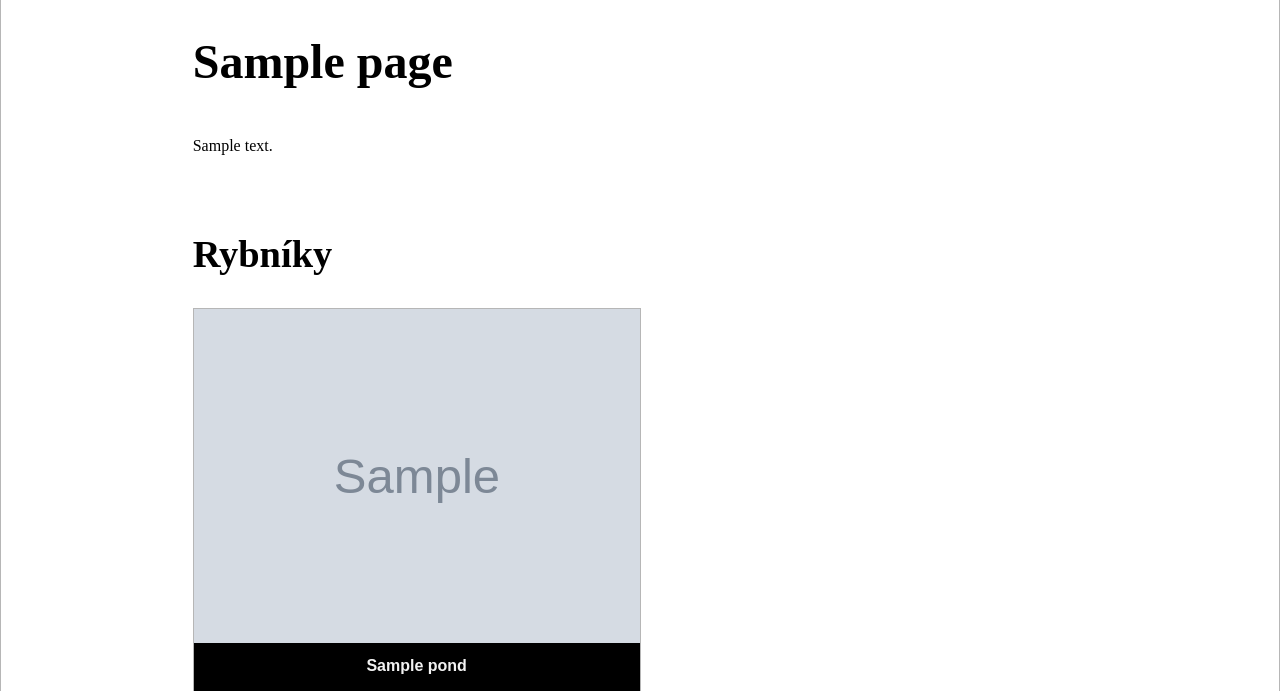
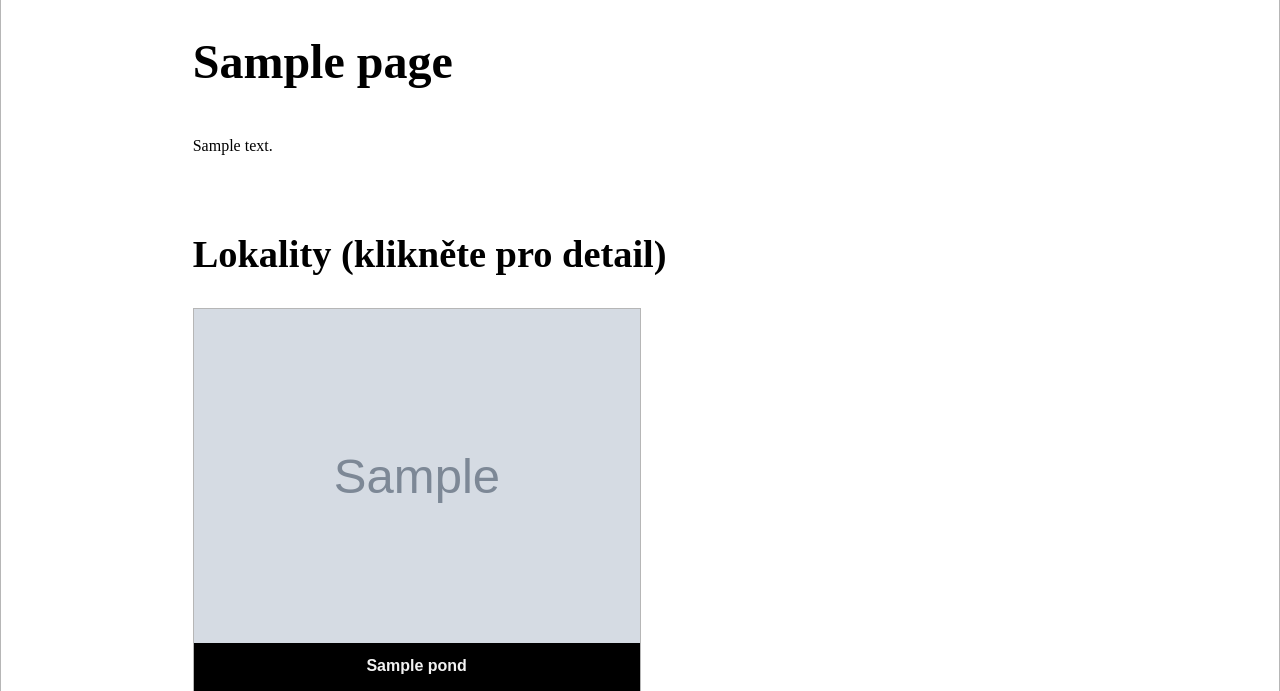
Before and after one commit to lubospechar/ochranarybniku, a Django app: template ochranarybniku/webapp/templates/webapp/home.html in a window 1280 px wide. Shown: the part 620-1311 px from the top of the page. Run offline with Django 4.2, Linux system fonts and the light colour scheme; the template is opened without the code that fills it: values that come from a table or form of the project are taken from there, others are empty; tables that the repository leaves empty hold one stand-in row (values such as "Sample post"); grey boxes marked "Sample" are stand-in pictures.

Commit message:
klik pro detail

```diff
--- a/ochranarybniku/webapp/templates/webapp/home.html
+++ b/ochranarybniku/webapp/templates/webapp/home.html
@@ -22,7 +22,7 @@
         </section>
 
         <section class="ponds_home">
-            <h2>{% translate 'Rybníky' %}</h2>
+            <h2>{% translate 'Lokality (klikněte pro detail)' %}</h2>
             <ul>
                 {% for pond in ponds %}
                 <li>
```
Also changed, not shown: ochranarybniku/webapp/locale/en/LC_MESSAGES/django.po.
